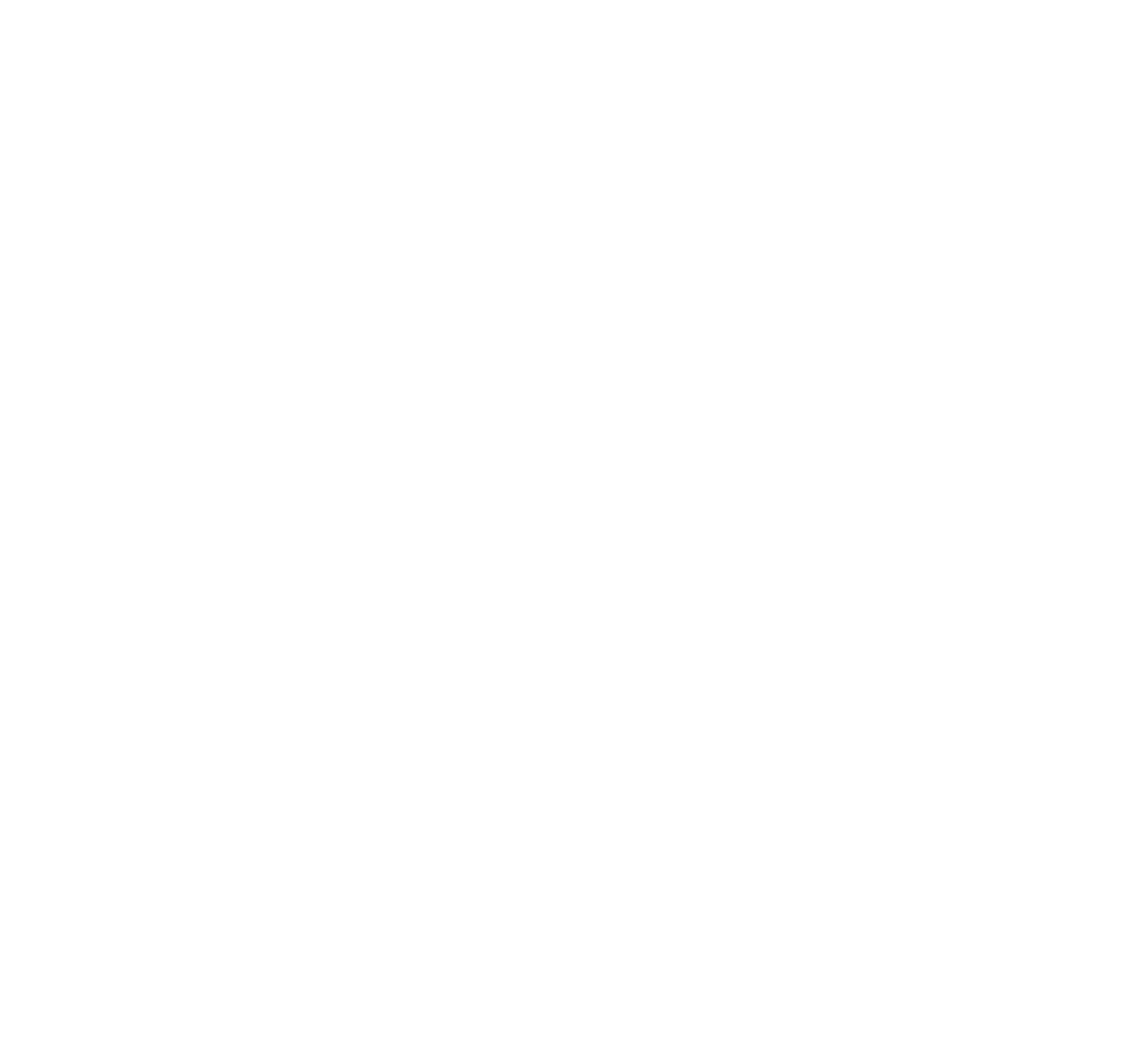
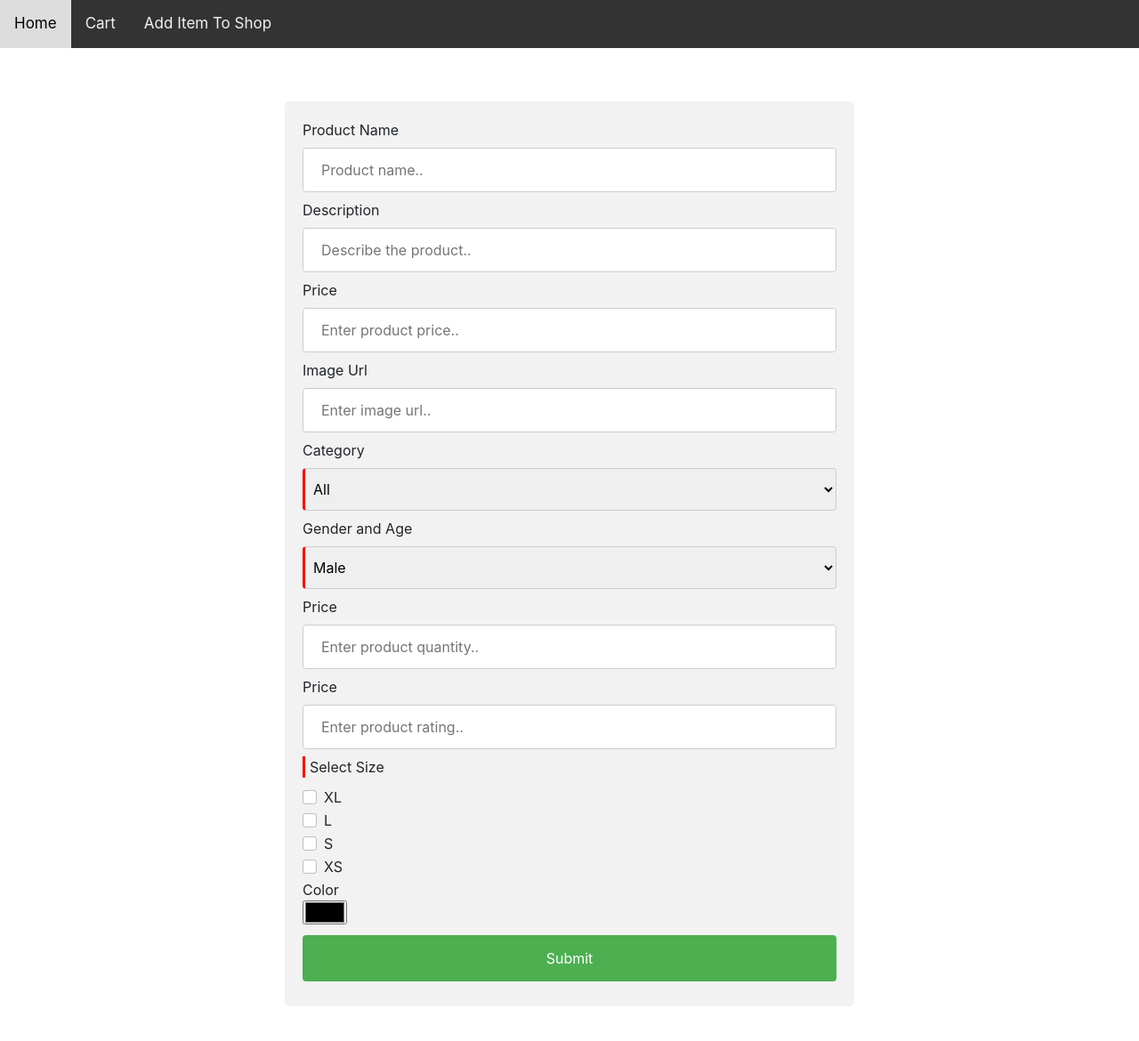
Before and after one commit to chibukasia/online-apparel, a React (Create React App) app: page /additem in a window 1280 px wide. Before the commit this address had no page. Shown: the top 1170 px of the page at 89% size. Before the commit the page ends 800 px from the top, so only its background shows below. Built offline with nearby package versions, Linux system fonts and the light colour scheme.

Commit message:
made changes to components

```diff
--- a/db.json
+++ b/db.json
@@ -11,7 +11,7 @@
       "in_stock": 5,
       "rating": 4.5,
       "size": ["XL", "L", "S", "XS"],
-      "colors": ["red", "blue", "green"]
+      "colors": "red"
     },
     {
       "id": 2,
@@ -24,7 +24,7 @@
       "in_stock": 7,
       "rating": 4.5,
       "size": ["XL", "L", "S", "XS"],
-      "colors": ["red", "blue", "green"]
+      "colors":"blue"
     },
     {
       "id": 3,
@@ -37,7 +37,7 @@
       "in_stock": 4,
       "rating": 4.5,
       "size": ["XL", "L", "S", "XS"],
-      "colors": ["red", "blue", "green"]
+      "colors":"green"
     },
     {
       "id": 4,
@@ -50,7 +50,7 @@
       "in_stock": 3,
       "rating": 4.5,
       "size": ["XL", "L", "S", "XS"],
-      "colors": ["red", "blue", "green"]
+      "colors": "red"
     },
     {
       "id": 5,
@@ -63,7 +63,7 @@
       "in_stock": 0,
       "rating": 4.5,
       "size": ["XL", "L", "S", "XS"],
-      "colors": ["red", "blue", "green"]
+      "colors":"blue"
     },
     {
       "id": 6,
@@ -76,7 +76,7 @@
       "in_stock": 10,
       "rating": 4.5,
       "size": ["XL", "L", "S", "XS"],
-      "colors": ["red", "blue", "green"]
+      "colors":"green"
     },
     {
       "id": 7,
@@ -89,7 +89,7 @@
       "in_stock": 30,
       "rating": 4.5,
       "size": ["XL", "L", "S", "XS"],
-      "colors": ["red", "blue", "green"]
+      "colors":"green"
     },
     {
       "id": 8,
@@ -102,7 +102,7 @@
       "in_stock": 300,
       "rating": 4.5,
       "size": ["XL", "L", "S", "XS"],
-      "colors": ["red", "blue", "green"]
+      "colors":"blue"
     }
   ],
   "cart": []
--- a/src/App.css
+++ b/src/App.css
@@ -36,11 +36,35 @@
     transform: rotate(360deg);
   }
 }
+/* Navigation bar */
+.topnav {
+  background-color: #333;
+  overflow: hidden;
+}
+.topnav .link {
+  float: left;
+  color: #f2f2f2;
+  text-align: center;
+  padding: 14px 16px;
+  text-decoration: none;
+  font-size: 17px;
+}
+.topnav .link:hover {
+  background-color: #ddd;
+  color: black;
+}
+.topnav .link:active {
+  background-color: #04AA6D;
+  color: white;
+}
 
+/* main content */
 .main{
   display: inline;
 
 }
+
+/* Sidebar */
 .side-bar {
   float: left;
   width: 20%;
@@ -50,9 +74,13 @@
   padding: 10px;
   display: block;
 }
+
+/* Headings */
 h3, h4, h5{
   text-align: left;
 }
+
+/* Search bar */
 .search {
   width: 100%;
   margin: 0px auto;
@@ -65,6 +93,7 @@ h3, h4, h5{
   background-color: white;
   padding: 12px 20px 12px 40px;
 }
+/* Collections */
 .main-content {
   float: left;
   padding-left: 10px;
@@ -77,6 +106,8 @@ h3, h4, h5{
   display: flex;
   flex-wrap: wrap;
 }
+
+/* sidebar contents */
 .select-options{
   text-align: left;
 }
@@ -111,8 +142,73 @@ select {
   margin-top: 10px;
 }
 
+/* product crad */
 .card-img-top{
   cursor: pointer;
+}
+
+/* profuct form */
+.add-product {
+  border-radius: 5px;
+  background-color: #f2f2f2;
+  padding: 20px;
+  width: 50%;
+  margin: 60px auto;
+}
+
+form{
+  text-align: left;
+}
+.add-product input[type=text], input[type=number],select {
+  width: 100%;
+  padding: 12px 20px;
+  margin: 8px 0;
+  display: inline-block;
+  border: 1px solid #ccc;
+  border-radius: 4px;
+  box-sizing: border-box;
+}
+
+.add-product input[type=submit] {
+  width: 100%;
+  background-color: #4CAF50;
+  color: white;
+  padding: 14px 20px;
+  margin: 8px 0;
+  border: none;
+  border-radius: 4px;
+  cursor: pointer;
+}
+
+.add-product input[type=submit]:hover {
+  background-color: #45a049;
+}
+
+/* cart page */
+.table-content{
+  width: 60%;
+  margin: 60px auto;
+}
+.cart-table {
+  width: 100%;
+}
+.cart-total {
+  width: 70%;
+  margin: 30px auto;
+}
+.cart-total-table{
+  width: 100%;
+}
+tr {
+  border-bottom: 1px solid #ddd;
+}
+
+/* footer sections */
+.footer {
+  background-color: #333;
+  /* overflow: hidden; */
+  bottom: 0px;
+  height: 50px;
 }
 
 
@@ -122,4 +218,7 @@ select {
     width: 100%;
     height: auto;
   }
+  .add-product {
+    width: 100%;
+  }
 }
--- a/src/App.js
+++ b/src/App.js
@@ -3,14 +3,19 @@ import './App.css';
 import Homepage from './Components/Homepage';
 import { BrowserRouter, Routes, Route } from 'react-router-dom';
 import CartPage from './Components/CartPage';
+import AddNewItemForm from './Components/AddNewItemForm';
+import NavBar from './Components/NavBar';
+import Footer from './Components/Footer';
 
 function App() {
   return (
     <BrowserRouter>
       <div className="App">
+        <NavBar />
         <Routes>
           <Route exact path='/' element={<Homepage />}/>
           <Route exact path='/cartpage' element={<CartPage />}/>
+          <Route exact path='/additem' element={<AddNewItemForm />}/>
         </Routes>
       </div>
     </BrowserRouter>
--- a/src/Components/AddNewItemForm.js
+++ b/src/Components/AddNewItemForm.js
@@ -2,7 +2,72 @@ import React from "react";
 
 function AddNewItemForm (){
     return (
-        <div></div>
+        <div className="add-product">
+            <form>
+                <label htmlFor="fname">Product Name</label>
+                <input type="text" id="name" name="apparel_name" placeholder="Product name.."/>
+
+                <label htmlFor="desc">Description</label>
+                <input type="text" id="desc" name="description" placeholder="Describe the product.."/>
+                <label htmlFor="price">Price</label>
+                <input type="number" id="price" name="price" placeholder="Enter product price.."/>
+                <label htmlFor="image">Image Url</label>
+                <input type="text" id="image" name="image" placeholder="Enter image url.."/>
+
+                <label htmlFor="category">Category</label>
+                <select id="category" name="category" className="product-filter">
+                    <option value={"All"}>All</option>
+                    <option value={"T-Shirt"}>T-Shirt</option>
+                    <option value={"Shirt"}>Shirts</option>
+                    <option value={"Jacket"}>Jackets</option>
+                    <option value={"Hoods"}>Hoods</option>
+                </select><br/>
+                <label htmlFor="category">Gender and Age</label>
+                <select id="gender" name="gender" className="product-filter">
+                    <option value={"male"}>Male</option>
+                    <option value={"female"}>Female</option>
+                    <option value={"children"}>Chilren</option>
+                    <option value={"unisex"}>Unisex</option>
+                </select><br/>
+                <label htmlFor="stock">Price</label>
+                <input type="number" id="stock" name="in_stock" placeholder="Enter product quantity.."/>
+                <label htmlFor="rating">Price</label>
+                <input type="number" id="rating" name="rating" placeholder="Enter product rating.."/>
+                <div className="size-filter">
+                    <label htmlFor="size" className="product-filter">Select Size</label><br/>
+                    <div className="checked-input" id="size">
+                        <div className="form-check">
+                            <input className="form-check-input" type="checkbox" value="extraLarge" id="xlarge"/>
+                            <label className="form-check-label" htmlFor="xlarge">
+                                XL
+                            </label>
+                        </div>
+                        <div className="form-check">
+                            <input className="form-check-input" type="checkbox" value="large" id="large"/>
+                            <label className="form-check-label" htmlFor="large">
+                                L
+                            </label>
+                        </div>
+                        <div className="form-check">
+                            <input className="form-check-input" type="checkbox" value="small" id="small"/>
+                            <label className="form-check-label" htmlFor="small">
+                                S
+                            </label>
+                        </div>
+                        <div className="form-check">
+                            <input className="form-check-input" type="checkbox" value="xsmall" id="xsmall"/>
+                            <label className="form-check-label" htmlFor="xsmall">
+                                XS
+                            </label>
+                        </div>
+                    </div>
+                </div>
+                <label htmlFor="color">Color</label><br/>
+                <input type="color" id="color" name="color" placeholder="Select color.." onChange={(e)=>console.log(e.target.value)}/>
+
+                <input type="submit" value="Submit"/>
+            </form>
+        </div>
     )
 }
 
--- a/src/Components/CartPage.js
+++ b/src/Components/CartPage.js
@@ -1,23 +1,28 @@
 import React from "react";
 import CartTotal from "./CartTotal";
-
-function CartPage(){
+import CartItem from "./CartItem";
+function CartPage() {
   return (
-        <div className="main-content">
-            <table>
+    <div className="table-content">
+      <table className="cart-table">
         <thead>
-                    <th>PRODUCT</th>
+          <tr>
+            <th colSpan={2}>PRODUCT</th>
             <th>PRICE</th>
             <th>QUANTITY</th>
             <th>SUBTOTAL</th>
+          </tr>
         </thead>
         <tbody>
-
+            <CartItem />
         </tbody>
       </table>
+      <div className="cart-total">
         <CartTotal />
       </div>
-    )
+
+    </div>
+  );
 }
 
 export default CartPage;
--- a/src/Components/CartTotal.js
+++ b/src/Components/CartTotal.js
@@ -3,10 +3,10 @@ import React from "react";
 function CartTotal (){
     return (
         <div className="cart-total">
-            <table>
+            <table className="cart-total-table">
                 <thead>
                     <tr>
-                    <th>Cart Total</th>
+                    <th colSpan={2}>Cart Total</th>
                     </tr>
                 </thead>
                 <tbody>
@@ -18,7 +18,7 @@ function CartTotal (){
                         <td>Total: </td>
                         <td>1000 </td>
                     </tr>
-                    <tr><td><button>Proceed To Checkout</button></td></tr>
+                    <tr colSpan={2}><td><button>Proceed To Checkout</button></td></tr>
                 </tbody>
             </table>
         </div>
--- a/src/Components/Homepage.js
+++ b/src/Components/Homepage.js
@@ -9,13 +9,6 @@ function Homepage() {
   const [apparels, setApparels] = useState([]);
   return (
     <div>
-      <div>
-        <nav className="navbar navbar-expand-lg bg-light">
-          <Link to="/">Home</Link>
-          <Link to="/cart">Cart</Link>
-          <Link to="/additem">Add Item To Shop</Link>
-        </nav>
-      </div>
       <h1>This is the home page</h1>
       <div className="main">
         <div className="side-bar">
--- a/src/Components/SideBar.js
+++ b/src/Components/SideBar.js
@@ -6,7 +6,7 @@ function SideBar() {
       <h5 className="product-filter">Filter Producst</h5>
       <div className="select-options">
         <label htmlFor="category" className="product-filter">Categories</label><br/>
-        <select name="select" id="category" className="product-filter">
+        <select name="category" id="category" className="product-filter">
           <option value={"All"}>All</option>
           <option value={"T-Shirt"}>T-Shirt</option>
           <option value={"Shirt"}>Shirts</option>
```
Lines whose indentation alone changed are shown as unchanged.
